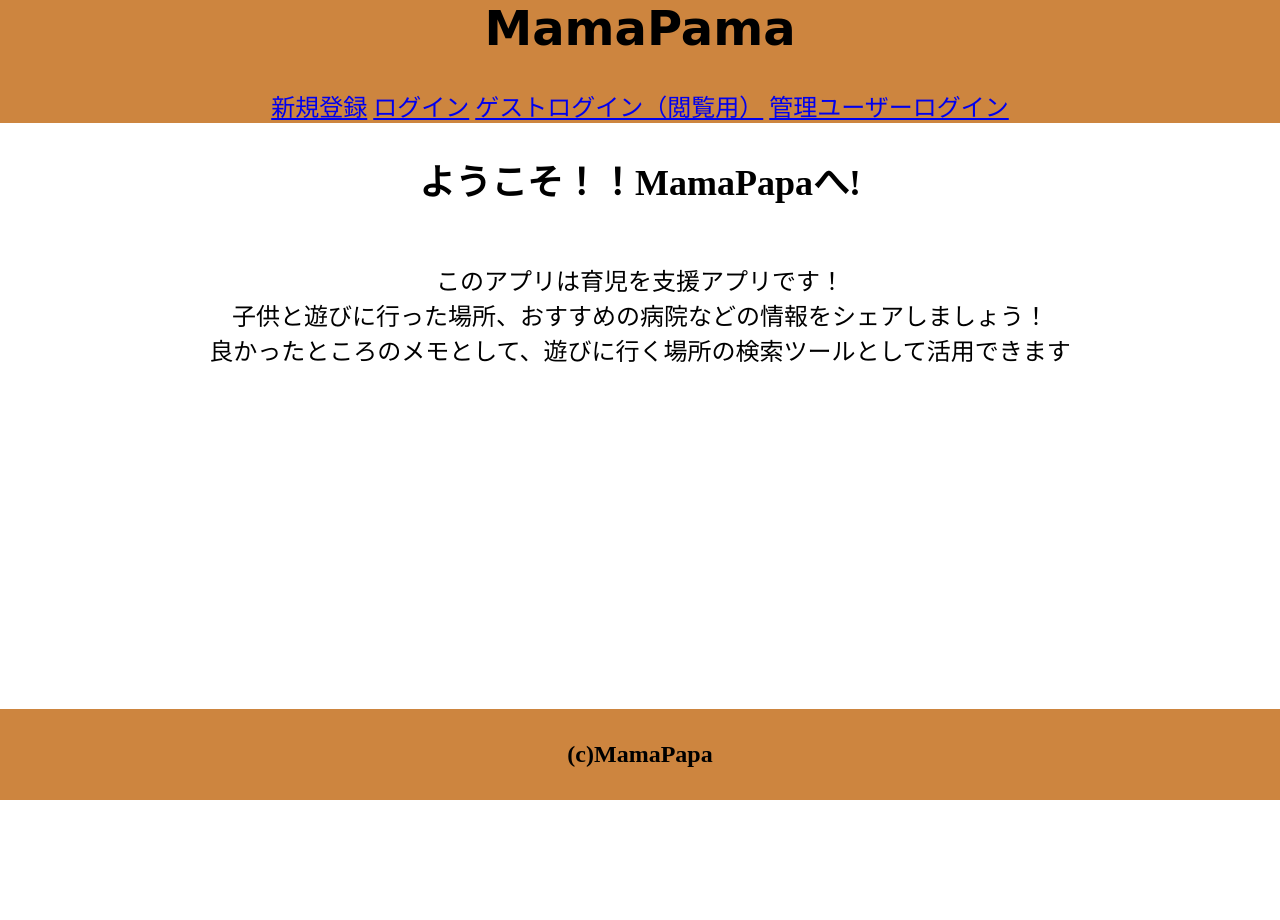
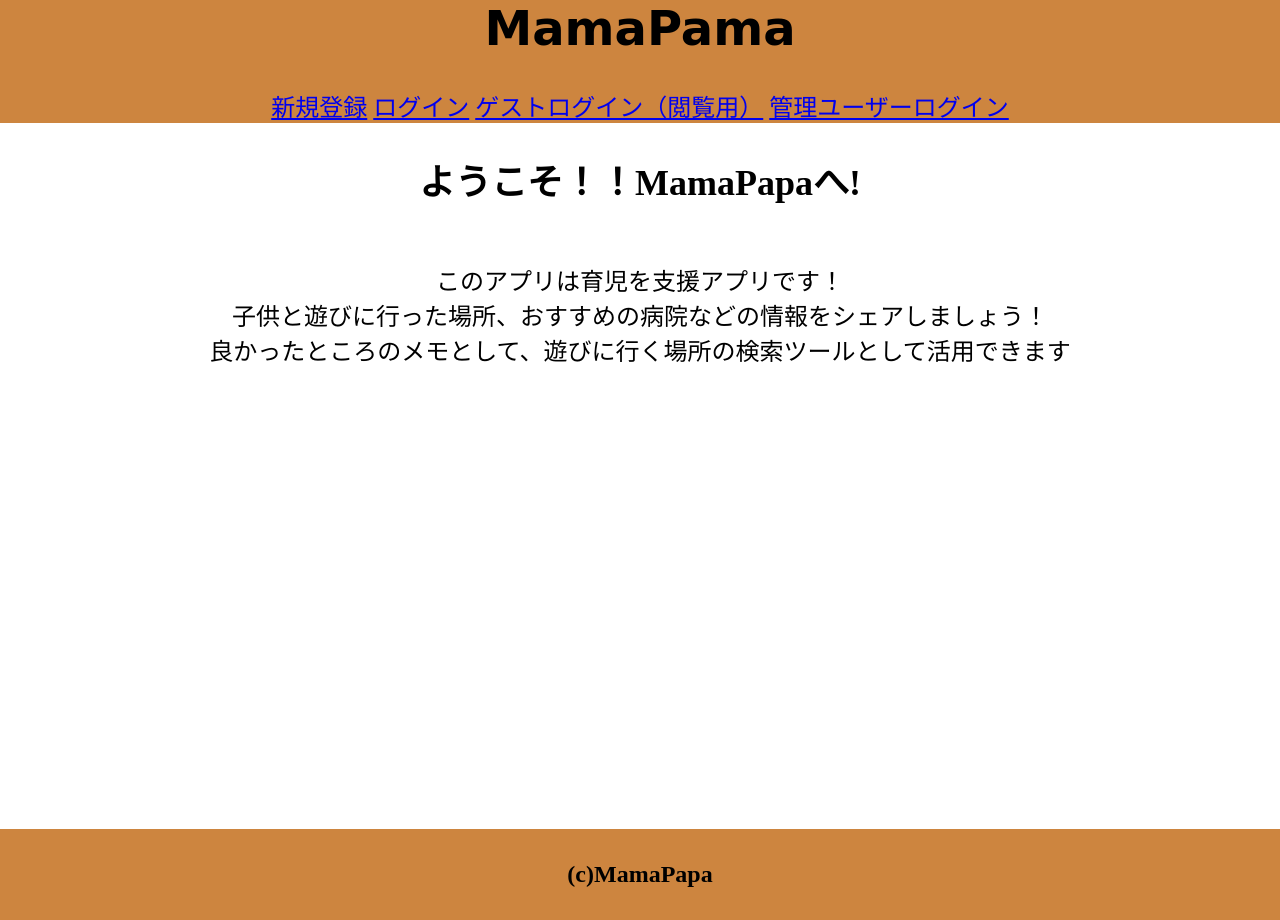
Before and after one commit to yoshihiro-ichi/mamapapa, a Rails app: page / in a window 1280 px wide. Before the commit the page ends 800 px from the top, so only its background shows below. Run offline with Rails 7, Linux system fonts and the light colour scheme; style sheets or scripts are compiled from the project's sources; parts of the project's set-up code (start-up, migrations or seed data) failed here and were passed over.

Commit message:
フッターとヘッダーを修正

```diff
--- a/app/assets/stylesheets/application.css
+++ b/app/assets/stylesheets/application.css
@@ -46,9 +46,9 @@
   .container {
     position: relative;
     min-height: 100vh;
-    box-sizing: border-box;
     margin: 0 auto;
     padding: 0 0 120px;
+    width: 100%
   }
  h1.text-center{
  margin-top: 0;
```
